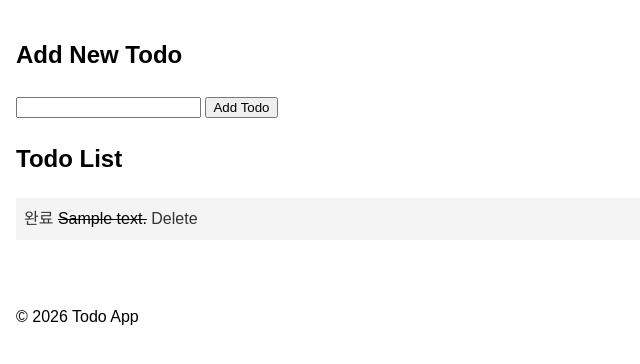
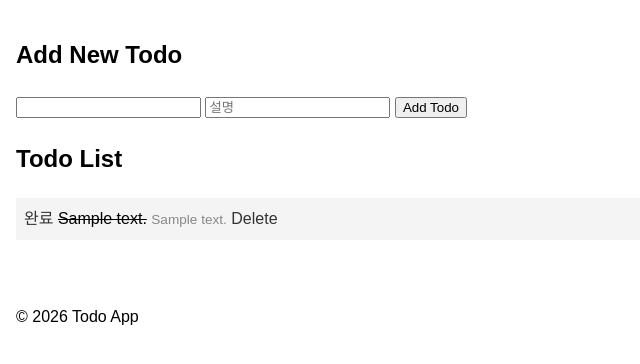
Before and after one commit to owen0506/flask-practice1, a Flask app: page / in a window 1280 px wide. Shown: the part 126-490 px from the top of the page, without its empty margins (0-640 px from the left). Run offline with Flask 3, Linux system fonts and the light colour scheme; tables that the repository leaves empty hold one stand-in row (values such as "Sample post").

Commit message:
HW3 할 일 설명 저장 및 표시 기능 추가

```diff
--- a/HW3/app.py
+++ b/HW3/app.py
@@ -11,6 +11,7 @@ db = SQLAlchemy(app)
 class Todo(db.Model):
     id = db.Column(db.Integer, primary_key=True)
     text = db.Column(db.String(100), nullable=False)
+    note = db.Column(db.String(200))
     done = db.Column(db.Boolean, default=False)
 
     def __repr__(self):
@@ -20,7 +21,9 @@ class Todo(db.Model):
 @app.route('/', methods=['GET', 'POST'])
 def index():
     if request.method == 'POST':
-        db.session.add(Todo(text=request.form['todo']))
+        todo = Todo(text=request.form['todo'],
+                    note=request.form['note'])
+        db.session.add(todo)
         db.session.commit()
         return redirect(url_for('index'))
 
--- a/HW3/static/style.css
+++ b/HW3/static/style.css
@@ -16,3 +16,4 @@ li {
 a { color: #333; text-decoration: none; }
 a:hover { text-decoration: underline; }
 .done { text-decoration: line-through; }
+.note { color: #888; font-size: 0.85rem; }
--- a/HW3/templates/index.html
+++ b/HW3/templates/index.html
@@ -6,6 +6,7 @@
 <h2>Add New Todo</h2>
 <form method="post">
     <input type="text" name="todo" required>
+    <input type="text" name="note" placeholder="설명">
     <button type="submit">Add Todo</button>
 </form>
 
@@ -20,6 +21,7 @@
         {% else %}
             {{ todo.text }}
         {% endif %}
+        <span class="note">{{ todo.note }}</span>
         <a href="{{ url_for('delete', id=todo.id) }}">Delete</a>
     </li>
     {% endfor %}
```
Also changed, not shown: HW3/README.md.
